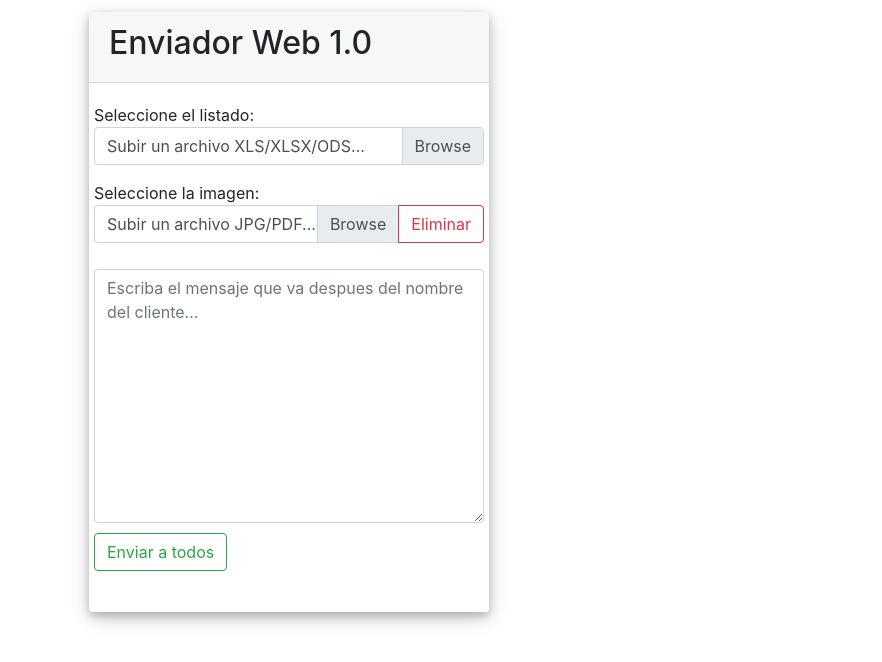
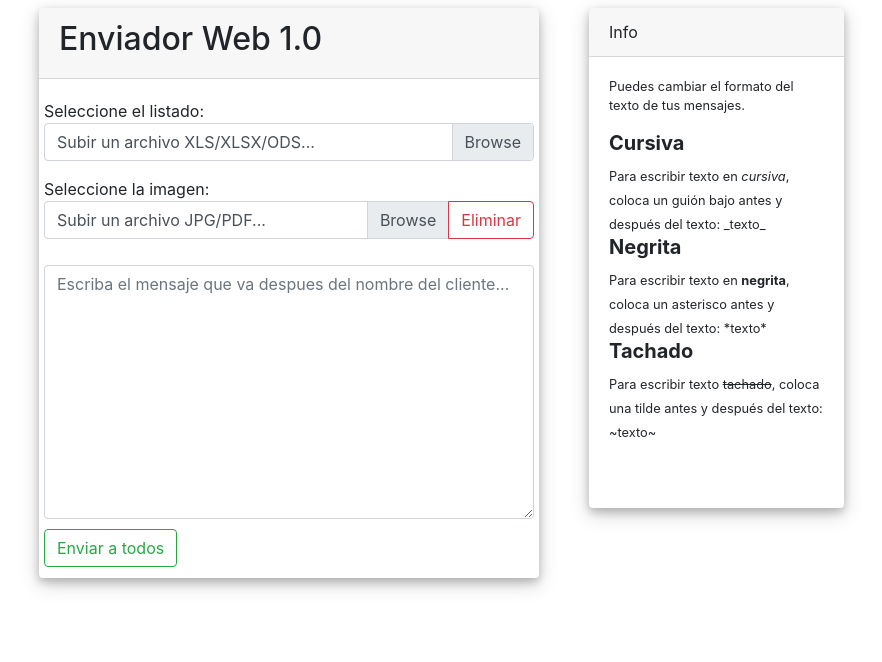
Before and after one commit to AleGrance/Enviador, an Angular app: page /enviador in a window 1280 px wide. Shown: the top 662 px of the page, without its empty margins (351-1233 px from the left). Built offline with nearby package versions, Linux system fonts and the light colour scheme.

Commit message:
Se agregó info-card y agrando el container-enviador

```diff
--- a/src/app/pages/enviador-altagama/enviador-altagama.component.css
+++ b/src/app/pages/enviador-altagama/enviador-altagama.component.css
@@ -1,7 +1,7 @@
 .contenedor {
     margin: auto;
     margin-top: 8px;
-    max-width: 400px;
+    max-width: 500px;
     min-height: 600px;
     box-shadow: 0 4px 8px 0 rgba(0, 0, 0, 0.2), 0 6px 20px 0 rgba(0, 0, 0, 0.19);
     border-radius: 4px;
--- a/src/app/pages/enviador-altagama/enviador-altagama.component.html
+++ b/src/app/pages/enviador-altagama/enviador-altagama.component.html
@@ -15,11 +15,11 @@
 <div class="container">
   <div class="row">
     <!-- Info -->
-    <div class="col">
+    <div class="col-md-3">
 
     </div>
     <!-- Enviador -->
-    <div class="col">
+    <div class="col-md-6">
       <div class="card-container contenedor">
         <div class="card-header">
           <h2>Enviador Web 1.1</h2>
@@ -149,7 +149,7 @@
       </div>
     </div>
     <!-- Info -->
-    <div class="col">
+    <div class="col-md-3">
       <div class="card-content contenedorInfo">
         <div class="card-header">
           Info
--- a/src/app/pages/enviador/enviador.component.css
+++ b/src/app/pages/enviador/enviador.component.css
@@ -1,9 +1,19 @@
 .contenedor {
-    margin: auto;
-    margin-top: 12px;
-    max-width: 400px;
-    min-height: 600px;
-    box-shadow: 0 4px 8px 0 rgba(0, 0, 0, 0.2), 0 6px 20px 0 rgba(0, 0, 0, 0.19);
-    border-radius: 4px;
-    background-color: #ffffff;
+  margin: auto;
+  margin-top: 8px;
+  max-width: 500px;
+  min-height: 570px;
+  box-shadow: 0 4px 8px 0 rgba(0, 0, 0, 0.2), 0 6px 20px 0 rgba(0, 0, 0, 0.19);
+  border-radius: 4px;
+  background-color: #ffffff;
 }
+
+.contenedorInfo {
+  margin: auto;
+  margin-top: 8px;
+  max-width: 400px;
+  min-height: 500px;
+  box-shadow: 0 4px 8px 0 rgba(0, 0, 0, 0.2), 0 6px 20px 0 rgba(0, 0, 0, 0.19);
+  border-radius: 4px;
+  background-color: #ffffff;
+}
--- a/src/app/pages/enviador/enviador.component.html
+++ b/src/app/pages/enviador/enviador.component.html
@@ -10,17 +10,22 @@
 
 -->
 
+<div class="container">
+  <div class="row">
+    <!-- Info -->
+    <div class="col-md-3">
 
-<div class="contenedor" role="main">
-  <!-- Elementos del enviador -->
-  <div class="card-container" style="margin: auto; max-width: 500px;">
+    </div>
+    <!-- Enviador -->
+    <div class="col-md-6">
+      <div class="card-container contenedor">
         <div class="card-header">
           <h2>Enviador Web 1.0</h2>
         </div>
 
-    <div class="card-body" style="padding-bottom: 0px;">
+        <div class="card-body" style="padding-bottom: 0px">
           <div class="row" id="inputExcel">
-        <p style="margin: 0px;">Seleccione el listado:</p>
+            <p style="margin: 0px">Seleccione el listado:</p>
             <div class="input-group mb-3">
               <div class="custom-file">
                 <input
@@ -42,7 +47,7 @@
           </div>
 
           <div class="row" id="inputImage">
-        <p style="margin: 0px;">Seleccione la imagen:</p>
+            <p style="margin: 0px">Seleccione la imagen:</p>
             <div class="input-group mb-3">
               <div class="custom-file">
                 <input
@@ -68,11 +73,6 @@
               </div>
             </div>
           </div>
-
-      <!-- <p class="card-text"><small class="text-muted">{{mensajeSaludo}} NOMBRE DEL CLIENTE:</small></p> -->
-      <!-- <div class="row" id="inputSaludo">
-        <input type="text" class="form-control" name="" id="saludo" placeholder="Escriba el saludo generico. Ej: 'Buenos días Sr/a.'" (input)="onChangeSaludo($event)">
-      </div> -->
 
           <div class="row" id="mensajeBox">
             <textarea
@@ -116,15 +116,11 @@
             </button>
           </div>
 
-      <div
-        class="row"
-        id="labelEnviando"
-        style="display: none;"
-      >
+          <div class="row" id="labelEnviando" style="display: none">
             <label>Enviando mensaje, favor espere...</label>
           </div>
 
-      <div class="progress" id="progressBar" style="display: none;">
+          <div class="progress" id="progressBar" style="display: none">
             <div
               class="progress-bar progress-bar-striped progress-bar-animated bg-success"
               role="progressbar"
@@ -135,7 +131,30 @@
               {{ progressBarText }}
             </div>
           </div>
-
         </div>
       </div>
     </div>
+    <!-- Info -->
+    <div class="col-md-3">
+      <div class="card-content contenedorInfo">
+        <div class="card-header">
+          Info
+        </div>
+        <div class="card-body">
+          <small>
+            <p>Puedes cambiar el formato del texto de tus mensajes.</p>
+          <h5><strong>Cursiva</strong></h5>
+          Para escribir texto en <i>cursiva</i>, coloca un guión bajo antes y después
+          del texto: _texto_
+          <h5><strong>Negrita</strong></h5>
+          Para escribir texto en <b>negrita</b>, coloca un asterisco antes y después
+          del texto: *texto*
+          <h5><strong>Tachado</strong></h5>
+          Para escribir texto <del>tachado</del>, coloca una tilde antes y después del
+          texto: ~texto~
+          </small>
+        </div>
+      </div>
+    </div>
+  </div>
+</div>
```
Lines whose indentation alone changed are shown as unchanged.
